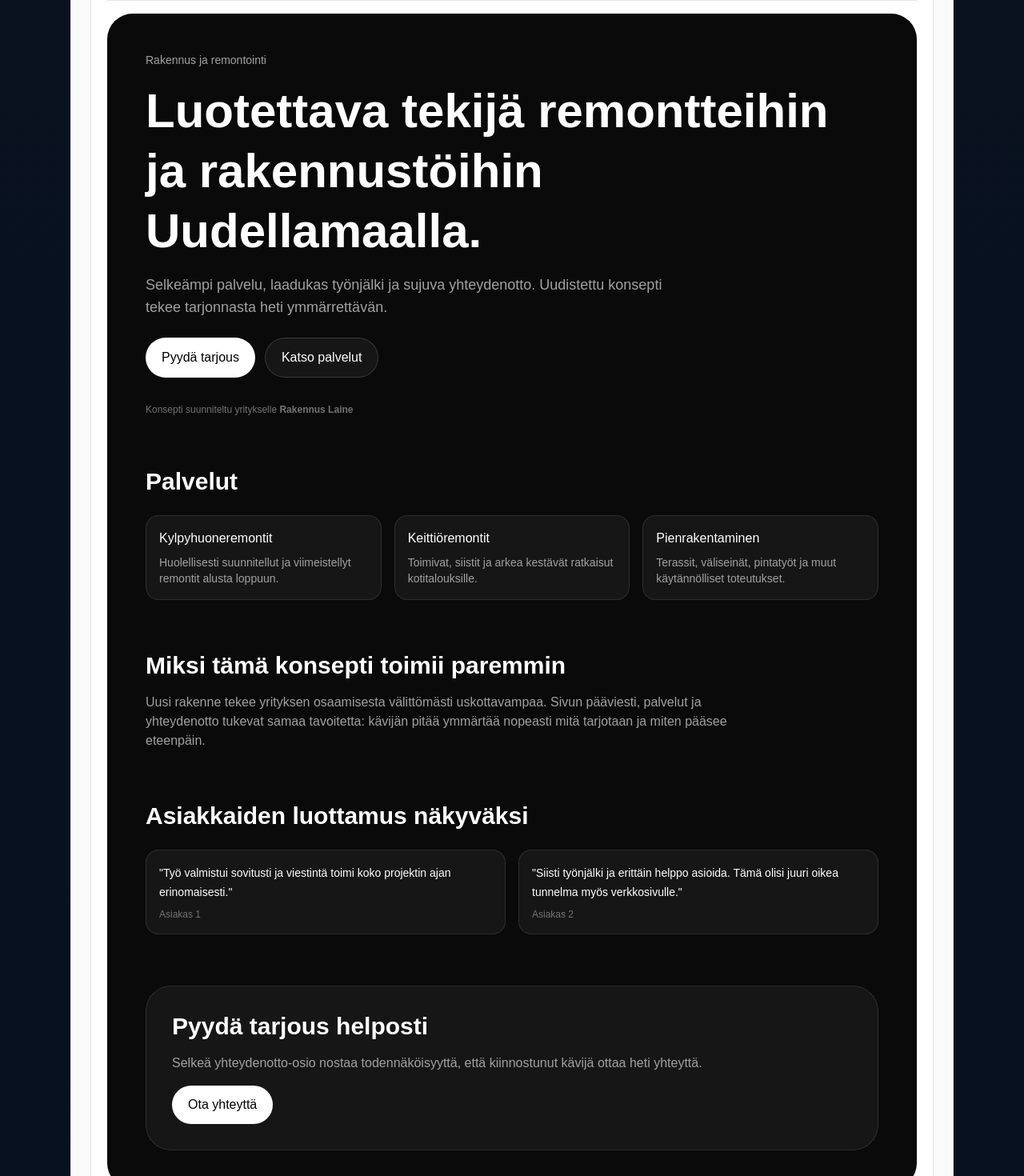
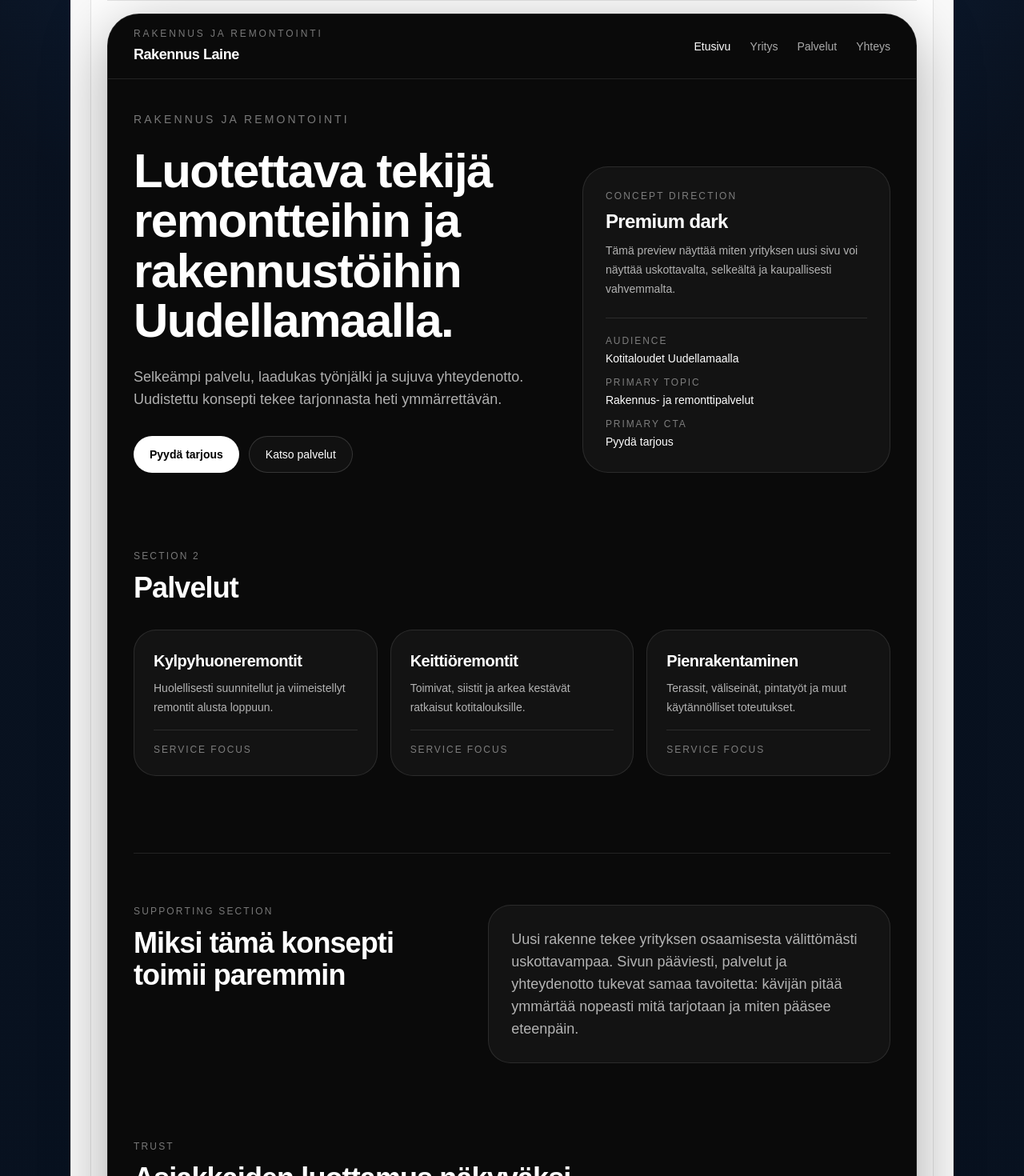
Before and after one commit to aimolabs/sivutminttiin, a Next.js app: page /projects/demo/preview in a window 1280 px wide. Shown: the part 400-1870 px from the top of the page at 80% size. Built offline with nearby package versions, Linux system fonts and the light colour scheme.

Commit message:
Rebuild preview into client-facing website renderer

```diff
--- a/components/projects/preview-section-renderer.tsx
+++ b/components/projects/preview-section-renderer.tsx
@@ -6,10 +6,10 @@ type Props = {
   pageId: string;
 };
 
-function resolveCtaLabels(project: Project, section: ProjectSection): string[] {
+function resolveCtas(project: Project, section: ProjectSection) {
   return section.ctaIds
-    .map((ctaId) => project.ctas.find((cta) => cta.id === ctaId)?.label)
-    .filter((label): label is string => Boolean(label));
+    .map((ctaId) => project.ctas.find((cta) => cta.id === ctaId))
+    .filter((cta): cta is NonNullable<typeof cta> => Boolean(cta));
 }
 
 function resolveTrustItems(project: Project, section: ProjectSection) {
@@ -18,11 +18,20 @@ function resolveTrustItems(project: Project, section: ProjectSection) {
     .filter((item): item is NonNullable<typeof item> => Boolean(item));
 }
 
-export function PreviewSectionRenderer({ project, pageId }: Props) {
-  const page =
+function getPage(project: Project, pageId: string) {
+  return (
     project.pages.find((candidate) => candidate.pageId === pageId) ??
     project.pages[0] ??
-    null;
+    null
+  );
+}
+
+function getNavItems(project: Project) {
+  return project.sitemap.filter((item) => item.navVisible);
+}
+
+export function PreviewSectionRenderer({ project, pageId }: Props) {
+  const page = getPage(project, pageId);
 
   if (!page) {
     return null;
@@ -30,92 +39,206 @@ export function PreviewSectionRenderer({ project, pageId }: Props) {
 
   const stylePresetId = project.input.stylePreset as StylePresetId;
   const preset = STYLE_PRESETS[stylePresetId];
-
   const isDark = preset.visual.theme === "dark";
 
-  const pageClasses = isDark
-    ? "space-y-16 rounded-[2rem] bg-neutral-950 p-8 text-white md:p-12"
-    : "space-y-16 rounded-[2rem] bg-white p-8 text-neutral-950 md:p-12";
+  const shellClasses = isDark
+    ? "overflow-hidden rounded-[2.5rem] border border-white/10 bg-neutral-950 text-white shadow-[0_20px_80px_rgba(0,0,0,0.35)]"
+    : "overflow-hidden rounded-[2.5rem] border border-neutral-200 bg-white text-neutral-950 shadow-[0_20px_80px_rgba(0,0,0,0.08)]";
 
-  const mutedTextClasses = isDark ? "text-neutral-400" : "text-neutral-600";
-  const subtleTextClasses = isDark ? "text-neutral-500" : "text-neutral-500";
+  const topBarClasses = isDark
+    ? "border-b border-white/10 bg-neutral-950/95"
+    : "border-b border-neutral-200 bg-white/95";
 
-  const cardClasses = isDark
-    ? "space-y-2 rounded-2xl border border-white/10 bg-white/5 p-4"
-    : "space-y-2 rounded-2xl border border-neutral-200 bg-neutral-50 p-4";
+  const navLinkClasses = isDark
+    ? "text-sm text-white/65"
+    : "text-sm text-neutral-600";
 
-  const secondaryButtonClasses = isDark
-    ? "rounded-full border border-white/15 bg-white/5 px-5 py-3 text-sm text-white"
-    : "rounded-full border border-neutral-300 px-5 py-3 text-sm text-neutral-900";
+  const bodyMutedClasses = isDark ? "text-white/68" : "text-neutral-600";
+  const subtleClasses = isDark ? "text-white/45" : "text-neutral-500";
+
+  const sectionBorderClasses = isDark
+    ? "border-white/10"
+    : "border-neutral-200";
+
+  const surfaceClasses = isDark
+    ? "border border-white/10 bg-white/[0.04]"
+    : "border border-neutral-200 bg-neutral-50";
 
   const primaryButtonClasses =
     preset.copy.ctaStyle === "aggressive"
-      ? "rounded-full bg-blue-600 px-5 py-3 text-sm text-white"
+      ? "inline-flex items-center justify-center rounded-full bg-blue-600 px-5 py-3 text-sm font-semibold text-white"
       : isDark
-        ? "rounded-full bg-white px-5 py-3 text-sm text-black"
-        : "rounded-full bg-black px-5 py-3 text-sm text-white";
+        ? "inline-flex items-center justify-center rounded-full bg-white px-5 py-3 text-sm font-semibold text-black"
+        : "inline-flex items-center justify-center rounded-full bg-neutral-950 px-5 py-3 text-sm font-semibold text-white";
 
-  const ctaSectionClasses = isDark
-    ? "space-y-4 rounded-[2rem] border border-white/10 bg-white/5 p-8"
-    : "space-y-4 rounded-[2rem] bg-neutral-100 p-8";
+  const secondaryButtonClasses = isDark
+    ? "inline-flex items-center justify-center rounded-full border border-white/15 bg-white/[0.03] px-5 py-3 text-sm font-medium text-white"
+    : "inline-flex items-center justify-center rounded-full border border-neutral-300 bg-white px-5 py-3 text-sm font-medium text-neutral-900";
+
+  const navItems = getNavItems(project);
+  const heroSection = page.sections.find((section) => section.type === "hero");
 
   return (
-    <div className={pageClasses}>
-      {page.sections.map((section) => {
-        const ctaLabels = resolveCtaLabels(project, section);
+    <div className={shellClasses}>
+      <div className={topBarClasses}>
+        <div className="flex flex-wrap items-center justify-between gap-4 px-6 py-4 md:px-8">
+          <div className="space-y-1">
+            <p className={`text-xs uppercase tracking-[0.24em] ${subtleClasses}`}>
+              {project.siteProfile.industry}
+            </p>
+            <p className="text-lg font-semibold tracking-tight">
+              {project.siteProfile.companyName}
+            </p>
+          </div>
+
+          <nav className="flex flex-wrap items-center gap-4 md:gap-6">
+            {navItems.map((item) => (
+              <span
+                key={item.pageId}
+                className={
+                  item.pageId === page.pageId
+                    ? "text-sm font-medium"
+                    : navLinkClasses
+                }
+              >
+                {item.navigationLabel}
+              </span>
+            ))}
+          </nav>
+        </div>
+      </div>
+
+      <div className="px-6 py-8 md:px-8 md:py-10">
+        <div className="space-y-20 md:space-y-24">
+          {page.sections.map((section, index) => {
+            const ctas = resolveCtas(project, section);
             const trustItems = resolveTrustItems(project, section);
 
             switch (section.type) {
               case "hero":
                 return (
-              <section key={section.id} className="space-y-6">
-                <div className="space-y-4">
+                  <section
+                    key={section.id}
+                    className="grid gap-10 md:grid-cols-[1.15fr_0.85fr] md:items-end"
+                  >
+                    <div className="space-y-6">
                       {section.eyebrow ? (
-                    <p className={`text-sm ${mutedTextClasses}`}>{section.eyebrow}</p>
+                        <p className={`text-sm uppercase tracking-[0.22em] ${subtleClasses}`}>
+                          {section.eyebrow}
+                        </p>
                       ) : null}
 
-                  <h1 className="max-w-4xl text-4xl font-semibold leading-tight md:text-6xl">
+                      <h1 className="max-w-4xl text-4xl font-semibold leading-[1.04] tracking-tight md:text-6xl">
                         {section.heading}
                       </h1>
 
                       {section.body ? (
-                    <p className={`max-w-2xl text-lg ${mutedTextClasses}`}>
+                        <p className={`max-w-2xl text-base leading-7 md:text-lg ${bodyMutedClasses}`}>
                           {section.body}
                         </p>
                       ) : null}
-                </div>
 
-                {ctaLabels.length > 0 ? (
-                  <div className="flex flex-wrap gap-3">
-                    {ctaLabels[0] ? (
-                      <button className={primaryButtonClasses}>{ctaLabels[0]}</button>
+                      {ctas.length > 0 ? (
+                        <div className="flex flex-wrap gap-3 pt-2">
+                          {ctas[0] ? (
+                            <span className={primaryButtonClasses}>{ctas[0].label}</span>
                           ) : null}
-                    {ctaLabels[1] ? (
-                      <button className={secondaryButtonClasses}>{ctaLabels[1]}</button>
+                          {ctas[1] ? (
+                            <span className={secondaryButtonClasses}>{ctas[1].label}</span>
                           ) : null}
                         </div>
                       ) : null}
+                    </div>
 
-                <p className={`pt-2 text-xs ${subtleTextClasses}`}>
-                  Konsepti suunniteltu yritykselle{" "}
-                  <span className="font-semibold">{project.siteProfile.companyName}</span>
+                    <div className={`rounded-[2rem] p-6 md:p-7 ${surfaceClasses}`}>
+                      <div className="space-y-6">
+                        <div className="space-y-2">
+                          <p className={`text-xs uppercase tracking-[0.18em] ${subtleClasses}`}>
+                            Concept direction
                           </p>
+                          <h2 className="text-2xl font-semibold tracking-tight">
+                            {project.styleDirection.visualTone}
+                          </h2>
+                          <p className={`text-sm leading-6 ${bodyMutedClasses}`}>
+                            Tämä preview näyttää miten yrityksen uusi sivu voi näyttää
+                            uskottavalta, selkeältä ja kaupallisesti vahvemmalta.
+                          </p>
+                        </div>
+
+                        <div className={`grid gap-3 border-t pt-5 ${sectionBorderClasses}`}>
+                          <div className="grid gap-1">
+                            <p className={`text-xs uppercase tracking-[0.16em] ${subtleClasses}`}>
+                              Audience
+                            </p>
+                            <p className="text-sm font-medium">{project.siteProfile.audience}</p>
+                          </div>
+
+                          <div className="grid gap-1">
+                            <p className={`text-xs uppercase tracking-[0.16em] ${subtleClasses}`}>
+                              Primary topic
+                            </p>
+                            <p className="text-sm font-medium">{page.pageSEO.primaryTopic}</p>
+                          </div>
+
+                          <div className="grid gap-1">
+                            <p className={`text-xs uppercase tracking-[0.16em] ${subtleClasses}`}>
+                              Primary CTA
+                            </p>
+                            <p className="text-sm font-medium">
+                              {project.ctas.find((cta) => cta.id === "cta-home-primary")?.label ??
+                                "Ota yhteyttä"}
+                            </p>
+                          </div>
+                        </div>
+                      </div>
+                    </div>
                   </section>
                 );
 
               case "services":
                 return (
-              <section key={section.id} className="space-y-6">
-                <h2 className="text-2xl font-semibold md:text-3xl">{section.heading}</h2>
+                  <section key={section.id} className="space-y-8">
+                    <div className="flex flex-col gap-3 md:flex-row md:items-end md:justify-between">
+                      <div className="space-y-3">
+                        <p className={`text-xs uppercase tracking-[0.18em] ${subtleClasses}`}>
+                          Section {index + 1}
+                        </p>
+                        <h2 className="text-3xl font-semibold tracking-tight md:text-4xl">
+                          {section.heading}
+                        </h2>
+                        {section.body ? (
+                          <p className={`max-w-2xl text-base leading-7 ${bodyMutedClasses}`}>
+                            {section.body}
+                          </p>
+                        ) : null}
+                      </div>
+                    </div>
 
                     {section.items?.length ? (
                       <div className="grid gap-4 md:grid-cols-3">
                         {section.items.map((item) => (
-                      <div key={item.id} className={cardClasses}>
-                        <h3 className="font-medium">{item.title}</h3>
+                          <div
+                            key={item.id}
+                            className={`rounded-[1.75rem] p-6 ${surfaceClasses}`}
+                          >
+                            <div className="space-y-4">
+                              <div className="space-y-2">
+                                <h3 className="text-xl font-semibold tracking-tight">
+                                  {item.title}
+                                </h3>
                                 {item.body ? (
-                          <p className={`text-sm ${mutedTextClasses}`}>{item.body}</p>
+                                  <p className={`text-sm leading-6 ${bodyMutedClasses}`}>
+                                    {item.body}
+                                  </p>
                                 ) : null}
+                              </div>
+
+                              <div className={`border-t pt-4 ${sectionBorderClasses}`}>
+                                <p className={`text-xs uppercase tracking-[0.16em] ${subtleClasses}`}>
+                                  Service focus
+                                </p>
+                              </div>
+                            </div>
                           </div>
                         ))}
                       </div>
@@ -127,25 +250,61 @@ export function PreviewSectionRenderer({ project, pageId }: Props) {
               case "content":
               case "faq":
                 return (
-              <section key={section.id} className="max-w-3xl space-y-4">
-                <h2 className="text-2xl font-semibold md:text-3xl">{section.heading}</h2>
-                {section.body ? <p className={mutedTextClasses}>{section.body}</p> : null}
+                  <section
+                    key={section.id}
+                    className={`grid gap-8 border-t pt-16 md:grid-cols-[0.9fr_1.1fr] ${sectionBorderClasses}`}
+                  >
+                    <div className="space-y-3">
+                      <p className={`text-xs uppercase tracking-[0.18em] ${subtleClasses}`}>
+                        Supporting section
+                      </p>
+                      <h2 className="text-3xl font-semibold tracking-tight md:text-4xl">
+                        {section.heading}
+                      </h2>
+                    </div>
+
+                    <div className={`rounded-[1.75rem] p-6 md:p-7 ${surfaceClasses}`}>
+                      {section.body ? (
+                        <p className={`text-base leading-7 md:text-lg ${bodyMutedClasses}`}>
+                          {section.body}
+                        </p>
+                      ) : null}
+                    </div>
                   </section>
                 );
 
               case "testimonials":
                 return (
-              <section key={section.id} className="space-y-6">
-                <h2 className="text-2xl font-semibold md:text-3xl">{section.heading}</h2>
+                  <section key={section.id} className="space-y-8">
+                    <div className="space-y-3">
+                      <p className={`text-xs uppercase tracking-[0.18em] ${subtleClasses}`}>
+                        Trust
+                      </p>
+                      <h2 className="text-3xl font-semibold tracking-tight md:text-4xl">
+                        {section.heading}
+                      </h2>
+                    </div>
 
                     {trustItems.length > 0 ? (
                       <div className="grid gap-4 md:grid-cols-2">
                         {trustItems.map((item) => (
-                      <div key={item.id} className={cardClasses}>
-                        {item.body ? <p className="text-sm leading-6">"{item.body}"</p> : null}
-                        {item.title ? (
-                          <p className={`text-xs ${subtleTextClasses}`}>{item.title}</p>
+                          <div
+                            key={item.id}
+                            className={`rounded-[1.75rem] p-6 md:p-7 ${surfaceClasses}`}
+                          >
+                            <div className="space-y-5">
+                              {item.body ? (
+                                <p className="text-base leading-7 md:text-lg">
+                                  “{item.body}”
+                                </p>
                               ) : null}
+
+                              <div className={`border-t pt-4 ${sectionBorderClasses}`}>
+                                <p className={`text-sm font-medium ${subtleClasses}`}>
+                                  {item.title ?? "Luottamussignaali"}
+                                </p>
+                              </div>
+                            </div>
                           </div>
                         ))}
                       </div>
@@ -155,15 +314,37 @@ export function PreviewSectionRenderer({ project, pageId }: Props) {
 
               case "cta":
                 return (
-              <section key={section.id} className={ctaSectionClasses}>
-                <h2 className="text-2xl font-semibold md:text-3xl">{section.heading}</h2>
-                {section.body ? <p className={mutedTextClasses}>{section.body}</p> : null}
+                  <section key={section.id}>
+                    <div
+                      className={`rounded-[2rem] p-7 md:p-10 ${surfaceClasses}`}
+                    >
+                      <div className="grid gap-6 md:grid-cols-[1.1fr_0.9fr] md:items-end">
+                        <div className="space-y-4">
+                          <p className={`text-xs uppercase tracking-[0.18em] ${subtleClasses}`}>
+                            Next step
+                          </p>
+                          <h2 className="text-3xl font-semibold tracking-tight md:text-4xl">
+                            {section.heading}
+                          </h2>
+                          {section.body ? (
+                            <p className={`max-w-2xl text-base leading-7 ${bodyMutedClasses}`}>
+                              {section.body}
+                            </p>
+                          ) : null}
+                        </div>
 
-                {ctaLabels[0] ? (
-                  <div>
-                    <button className={primaryButtonClasses}>{ctaLabels[0]}</button>
+                        <div className="flex flex-wrap gap-3 md:justify-end">
+                          {ctas[0] ? (
+                            <span className={primaryButtonClasses}>{ctas[0].label}</span>
+                          ) : null}
+                          {heroSection ? (
+                            <span className={secondaryButtonClasses}>
+                              Palaa sivun alkuun
+                            </span>
+                          ) : null}
                         </div>
-                ) : null}
+                      </div>
+                    </div>
                   </section>
                 );
 
@@ -172,5 +353,7 @@ export function PreviewSectionRenderer({ project, pageId }: Props) {
             }
           })}
         </div>
+      </div>
+    </div>
   );
 }
```
Also changed, not shown: app/projects/generated/page.tsx (+37 -15 lines), components/projects/project-preview.tsx (+7 -7 lines). Lines whose indentation alone changed are shown as unchanged.
